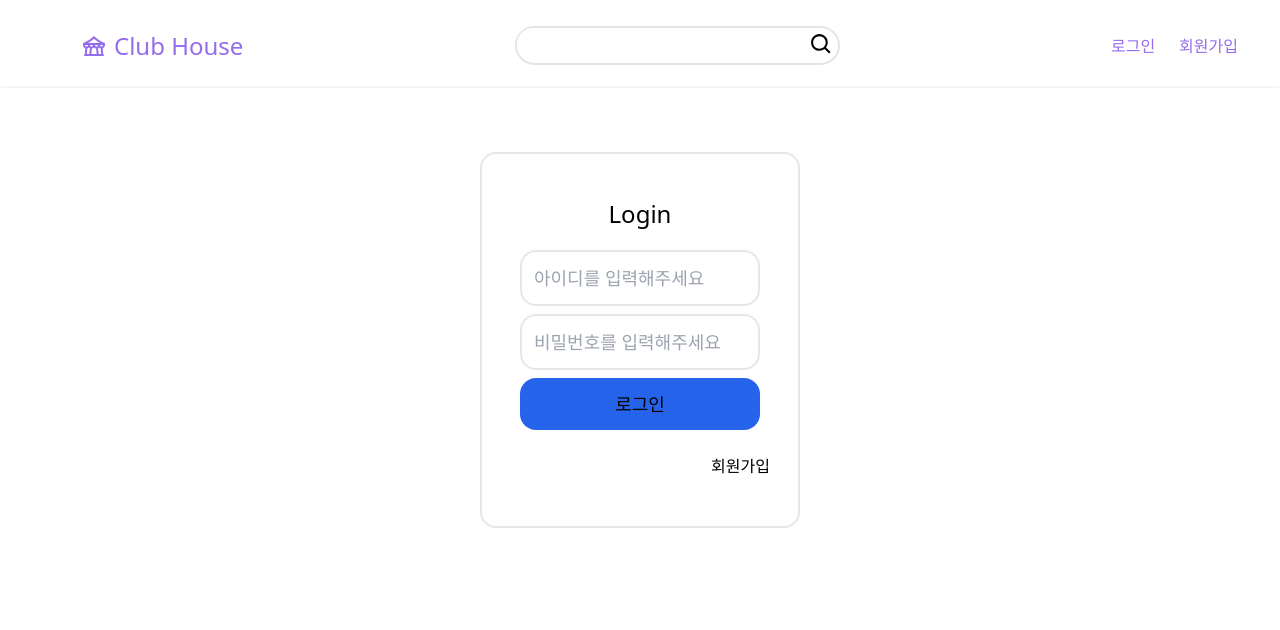
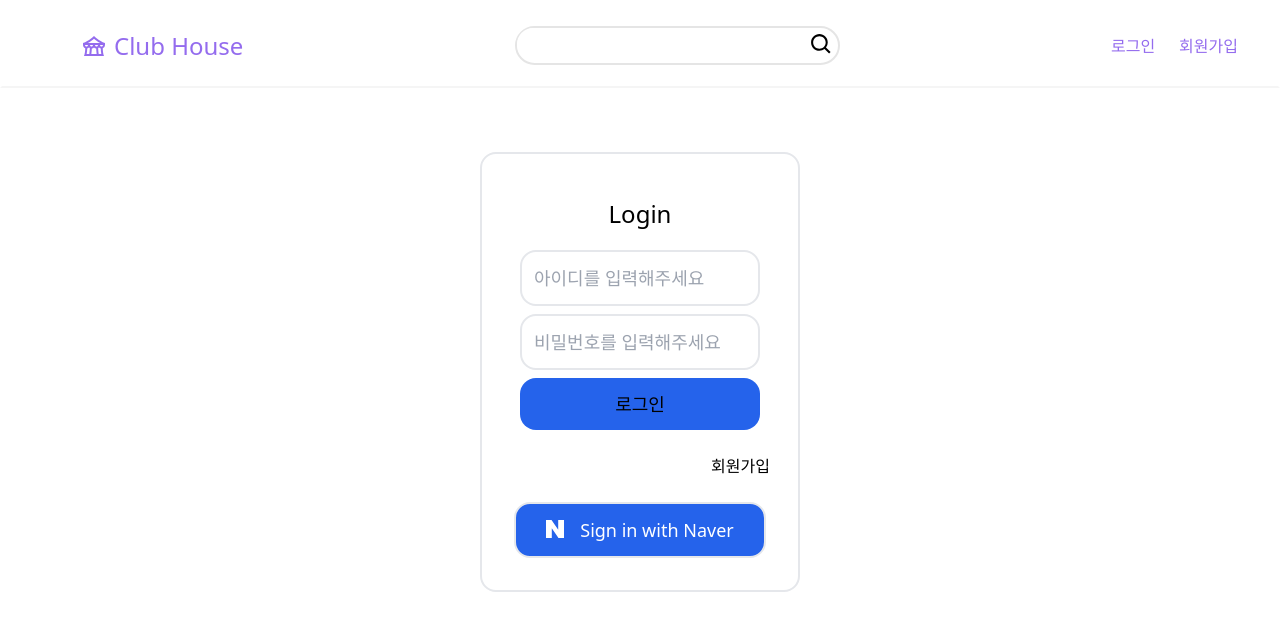
Before and after one commit to DChanHong/Club_Front, a Next.js app: page /Login in a window 1280 px wide. Shown: the top 630 px of the page. Built offline with nearby package versions, Linux system fonts and the light colour scheme.

Commit message:
feat: Oauth 구현, ing.... , Fixed :1

```diff
--- a/package.json
+++ b/package.json
@@ -9,8 +9,8 @@
     "lint": "next lint"
   },
   "dependencies": {
+    "@prisma/client": "^5.0.0",
     "@reduxjs/toolkit": "^1.9.5",
-    "@types/node": "18.15.12",
     "@types/react": "18.0.37",
     "@types/react-dom": "18.0.11",
     "@types/react-slick": "^0.23.10",
@@ -23,6 +23,7 @@
     "intersection-observer": "^0.12.2",
     "moment": "^2.29.4",
     "next": "13.3.0",
+    "next-auth": "^4.22.3",
     "next-images": "^1.8.5",
     "react": "18.2.0",
     "react-calendar": "^4.2.1",
@@ -46,10 +47,13 @@
     "zustand": "^4.3.8"
   },
   "devDependencies": {
+    "@types/next-auth": "^3.15.0",
+    "@types/node": "^20.4.2",
     "@types/react-modal": "^3.16.0",
     "@types/socket.io-client": "^3.0.0",
     "autoprefixer": "^10.4.14",
     "postcss": "^8.4.23",
+    "prisma": "^5.0.0",
     "tailwindcss": "^3.3.1"
   }
 }
--- a/src/components/LoginSign/LoginBox.tsx
+++ b/src/components/LoginSign/LoginBox.tsx
@@ -7,6 +7,8 @@ import { useRouter } from "next/router";
 import { SET_IS_LOGIN } from "@/store/slice/isLoginSlice";
 import { useAppDispatch } from "@/store/hooks";
 import { useEffect } from "react";
+import { SiNaver } from "react-icons/si";
+import { useSession, signIn } from "next-auth/react";
 
 const LoginBox = () => {
   const router = useRouter();
@@ -88,6 +90,23 @@ const LoginBox = () => {
             <button>회원가입</button>
           </Link>
         </div>
+        <div className=" flex justify-center ">
+          <button
+            name="naverSignBtn"
+            className="flex justify-center border-2 p-2 mt-2 bg-blue-600 rounded-2xl w-80 py-3 px-3 text-lg bg-[#19C425]"
+            onClick={() =>
+              signIn("naver", {
+                redirect: true,
+                callbackUrl: "/",
+              })
+            }
+          >
+            <p className="mt-1 mr-4">
+              <SiNaver color="white" />
+            </p>
+            <p className="text-white">Sign in with Naver</p>
+          </button>
+        </div>
       </div>
     </div>
   );
--- a/src/components/LoginSign/SignBox.tsx
+++ b/src/components/LoginSign/SignBox.tsx
@@ -164,9 +164,9 @@ const SignBox = () => {
             <div className="flex justify-center">
               <button
                 type="submit"
-                className="my-2 mt-6 bg-blue-600 rounded-2xl w-80 py-3 px-3 text-lg"
+                className="mt-6 bg-blue-600 rounded-2xl w-80 py-3 px-3 text-lg"
               >
-                가입하기
+                <p className="text-white">가입하기</p>
               </button>
             </div>
           </form>
--- a/src/pages/_app.tsx
+++ b/src/pages/_app.tsx
@@ -11,6 +11,7 @@ import { useState } from "react";
 import { QueryClient, QueryClientProvider } from "react-query";
 import { ReactQueryDevtools } from "react-query/devtools";
 import { PersistGate } from "redux-persist/integration/react";
+import { SessionProvider } from "next-auth/react";
 
 export default function App({ Component, pageProps }: AppProps) {
   // useState lazy init을 사용해  QueryClient 인스턴스를 생성해 QueryClientProvider의 client 값으로 전달해준다.
@@ -20,21 +21,27 @@ export default function App({ Component, pageProps }: AppProps) {
 
   return (
     <Provider store={store}>
-      {/* persistGate 컴포넌트는 Redux store가 영구적으로 저장되고 애플리케이션이 새로고침될 떄를 대비해 사용한다.
-          이 컴포넌트는 영구 저장소에서 데이터를 다시 가져온 후에 다른 컴포넌트를 렌더링하므로, 앱이 상태를 복원할 때까지 대기한다.
-          loading prop에는 렌더링 되기 전에 보여질 로딩 컴포넌트를 설정할 수 있으며, 여기서는 null로 설정되어 로딩 컴포넌트를 사용하지 않는다.
-          persistor prop에는 앞서 생성한 persistor 객체를 전달한다.
-           */}
       <PersistGate loading={null} persistor={persistor}>
         <Head>
           <title>Gathering Site</title>
+          <meta
+            name="viewport"
+            content="initial-scale=1.0, width=device-width"
+          />
+
+          {/* <script
+            src="https://developers.kakao.com/sdk/js/kakao.js"
+            defer
+          ></script> */}
         </Head>
         <div className=" max-w-[2520px] mx-auto">
           <Header />
         </div>
 
         <QueryClientProvider client={queryClient}>
+          {/* <SessionProvider session={pageProps.session}> */}
           <Component {...pageProps} />
+          {/* </SessionProvider> */}
         </QueryClientProvider>
       </PersistGate>
     </Provider>
--- a/src/pages/api/Test.tsx
+++ /dev/null
@@ -1,7 +0,0 @@
-import React from "react";
-
-const Test = () => {
-  return <div>깃허브 브랜치 테스트</div>;
-};
-
-export default Test;
--- /dev/null
+++ b/src/pages/api/auth/[...nextauth].ts
@@ -0,0 +1,19 @@
+import NextAuth from "next-auth";
+import NaverProvider from "next-auth/providers/naver";
+import KakaoProvider from "next-auth/providers/kakao";
+import CredentialsProvider from "next-auth/providers/credentials";
+
+export const authOptions = {
+  providers: [
+    NaverProvider({
+      clientId: process.env.NAVER_CLIENT_ID ?? "",
+      clientSecret: process.env.NAVER_CLIENT_SECRET ?? "",
+    }),
+    KakaoProvider({
+      clientId: process.env.KAKAO_CLIENT_ID ?? "",
+      clientSecret: process.env.KAKAO_CLIENT_SECRET ?? "",
+    }),
+  ],
+};
+
+export default NextAuth(authOptions);
--- a/src/pages/index.tsx
+++ b/src/pages/index.tsx
@@ -8,12 +8,6 @@ import EntranceHistory from "@/components/HomeComponent/EntranceHistory";
 
 export default function Home() {
   const data = ["스포츠", "문화생활", "스터디", "게임", "기타"];
-
-  const [testData, setTest] = useState("");
-  const test = async () => {
-    const result = await axiosInstance.get("/test");
-    setTest(result.data);
-  };
 
   return (
     <>
```
Also changed, not shown: src/components/clubDetailpage/AttendUser.tsx (+0 -31 lines), 2 other files (tests, documents, lock files or other folders).
